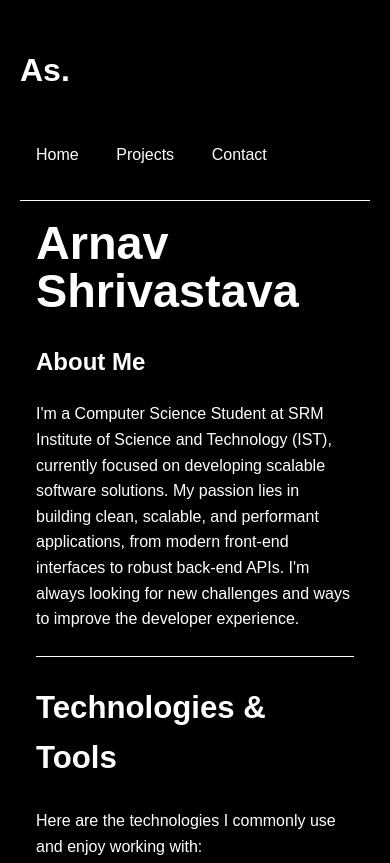
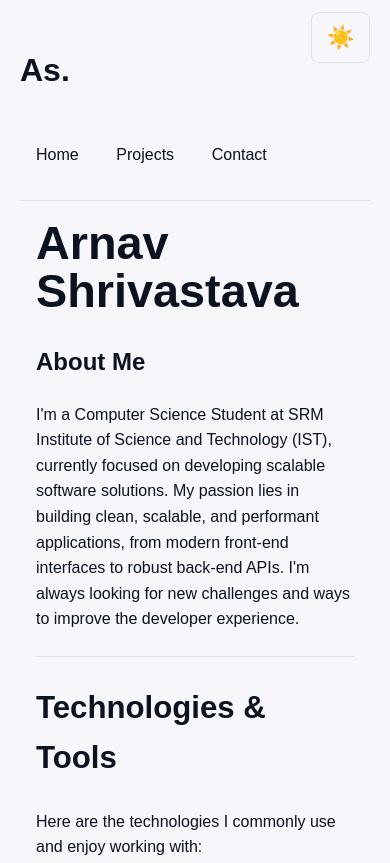
Before and after one commit to Arnav-Shrivastava/Arnav-Shrivastava.github.io, a plain HTML site: page index.html in a window 390 px wide. Shown: the top 863 px of the page. Drawn offline with Linux system fonts and the light colour scheme.

Commit message:
Added Dark Mode Light Mode Feature

```diff
--- a/index.html
+++ b/index.html
@@ -20,6 +20,8 @@
             <li><a href="#Contact">Contact</a></li>
         </ul>
     </nav>
+    <!-- Theme toggle button -->
+    <button id="theme-toggle" aria-label="Toggle theme" title="Toggle light/dark mode">🌙</button>
 </header>
 
 <main>
@@ -127,5 +129,52 @@
     </div>
 </footer>
 
+<!-- Theme toggle script -->
+<script>
+  (function () {
+    const root = document.documentElement;
+    const toggle = document.getElementById('theme-toggle');
+
+    // Respect saved preference or system preference
+    const saved = localStorage.getItem('theme');
+    const prefersDark = window.matchMedia && window.matchMedia('(prefers-color-scheme: dark)').matches;
+    const initial = saved ? saved : (prefersDark ? 'dark' : 'light');
+    root.setAttribute('data-theme', initial);
+    updateToggle();
+
+    toggle.addEventListener('click', () => {
+      const current = root.getAttribute('data-theme') === 'dark' ? 'dark' : 'light';
+      const next = current === 'dark' ? 'light' : 'dark';
+      root.setAttribute('data-theme', next);
+      localStorage.setItem('theme', next);
+      updateToggle();
+    });
+
+    function updateToggle() {
+      const isDark = root.getAttribute('data-theme') === 'dark';
+      toggle.textContent = isDark ? '🌙' : '☀️';
+      toggle.setAttribute('aria-pressed', isDark ? 'true' : 'false');
+    }
+
+    // Reveal-on-scroll for sections (respect reduced motion)
+    const prefersReduced = window.matchMedia('(prefers-reduced-motion: reduce)').matches;
+    if (!prefersReduced && 'IntersectionObserver' in window) {
+      const observer = new IntersectionObserver((entries) => {
+        entries.forEach(entry => {
+          if (entry.isIntersecting) {
+            entry.target.classList.add('reveal-visible');
+            observer.unobserve(entry.target);
+          }
+        });
+      }, { threshold: 0.08 });
+
+      document.querySelectorAll('main section').forEach(el => {
+        el.classList.add('reveal');
+        observer.observe(el);
+      });
+    }
+  })();
+</script>
+
 </body>
 </html>
--- a/styles.css
+++ b/styles.css
@@ -266,6 +266,16 @@ main {
     flex-direction: column;
     align-items: flex-start;
     gap: 0.5rem;
+    position: relative;
+  }
+
+  /* Position theme toggle in top-right on mobile */
+  #theme-toggle {
+    position: absolute;
+    top: 0.5rem;
+    right: 0;
+    padding: 0.65rem 0.85rem;
+    font-size: 1.3rem;
   }
 
   nav ul {
@@ -322,7 +332,13 @@ main {
 @media (max-width: 480px) {
   /* Extra small devices: give more comfortable touch targets */
   nav ul li a { padding: 0.75rem 1rem; font-size: 1rem; }
-  #theme-toggle { padding: 0.5rem 0.8rem; }
+
+  /* Larger theme toggle for tiny screens */
+  #theme-toggle {
+    padding: 0.7rem 0.9rem;
+    font-size: 1.4rem;
+    top: 0.25rem;
+  }
 
   /* Further reduce intro heading if screen is tiny */
   .Intro h1 { font-size: clamp(2rem, 12vw, 4rem); }
```
